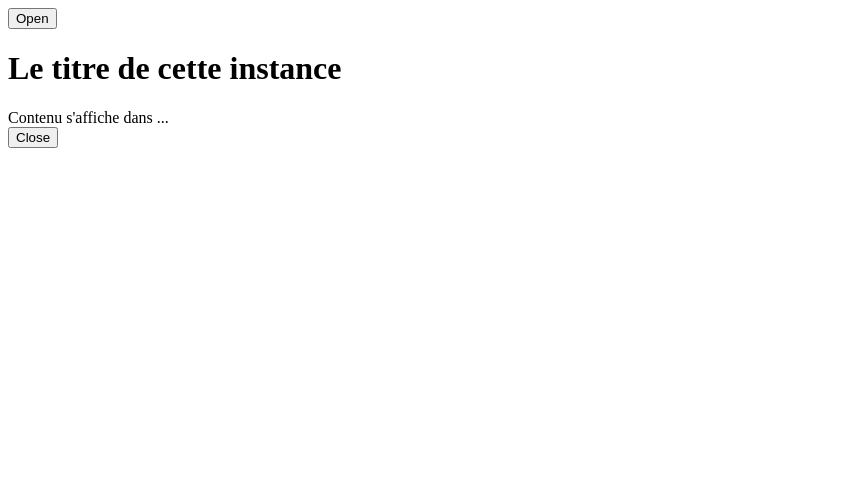
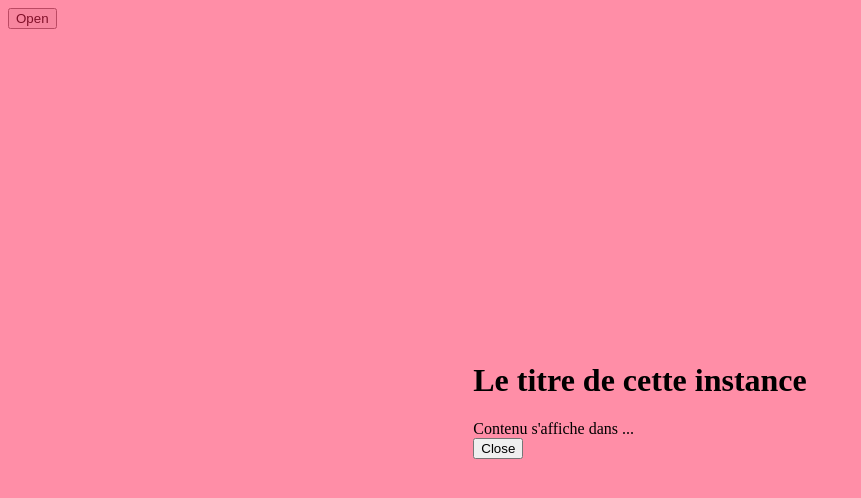
Before and after one commit to CecileGaultier/test-vue-cli, a Vue app: page / in a window 1280 px wide. Shown: the top 498 px of the page, without its empty margins (0-861 px from the left). Built offline with nearby package versions, Linux system fonts and the light colour scheme.

Commit message:
backdrop pour SimpleDialog

```diff
--- a/src/SimpleDialog.vue
+++ b/src/SimpleDialog.vue
@@ -1,5 +1,6 @@
 <template>
-    <div id="app">
+    <div class="dialog-parent">
+        <div class="dialog-backdrop" v-show="visible"></div>
         <div class="dialog-window" v-show="visible">
             <header>
                 <h1>{{titre}}</h1>
@@ -14,6 +15,7 @@
 
     </div>
 </template>
+
 <script>
     export default {
         name: 'SimpleDialog',
@@ -39,3 +41,29 @@
         }
     }
 </script>
+
+<style scoped>
+    .dialog-window {
+        position: relative;
+        pointer-events: auto;
+    }
+    .dialog-parent {
+        pointer-events: none;
+        display: flex;
+        justify-content: center;
+        align-items: center;
+    }
+    .dialog-parent,
+    .dialog-backdrop {
+        position: fixed;
+        top: 0;
+        left: 0;
+        width: 100vw;
+        height: 100vh;
+    }
+    .dialog-backdrop {
+        pointer-events: auto;
+        background-color: rgba(255, 30, 80, 0.5);
+    }
+
+</style>
```
